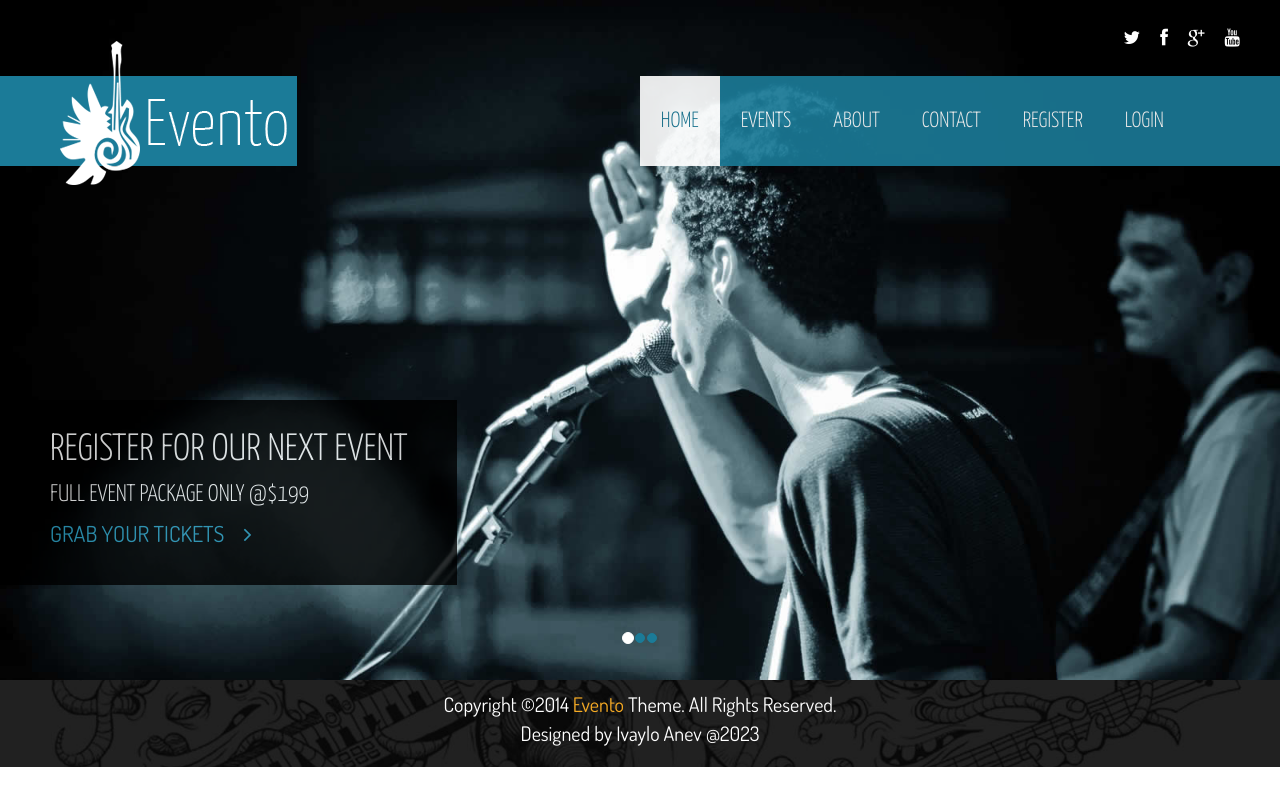
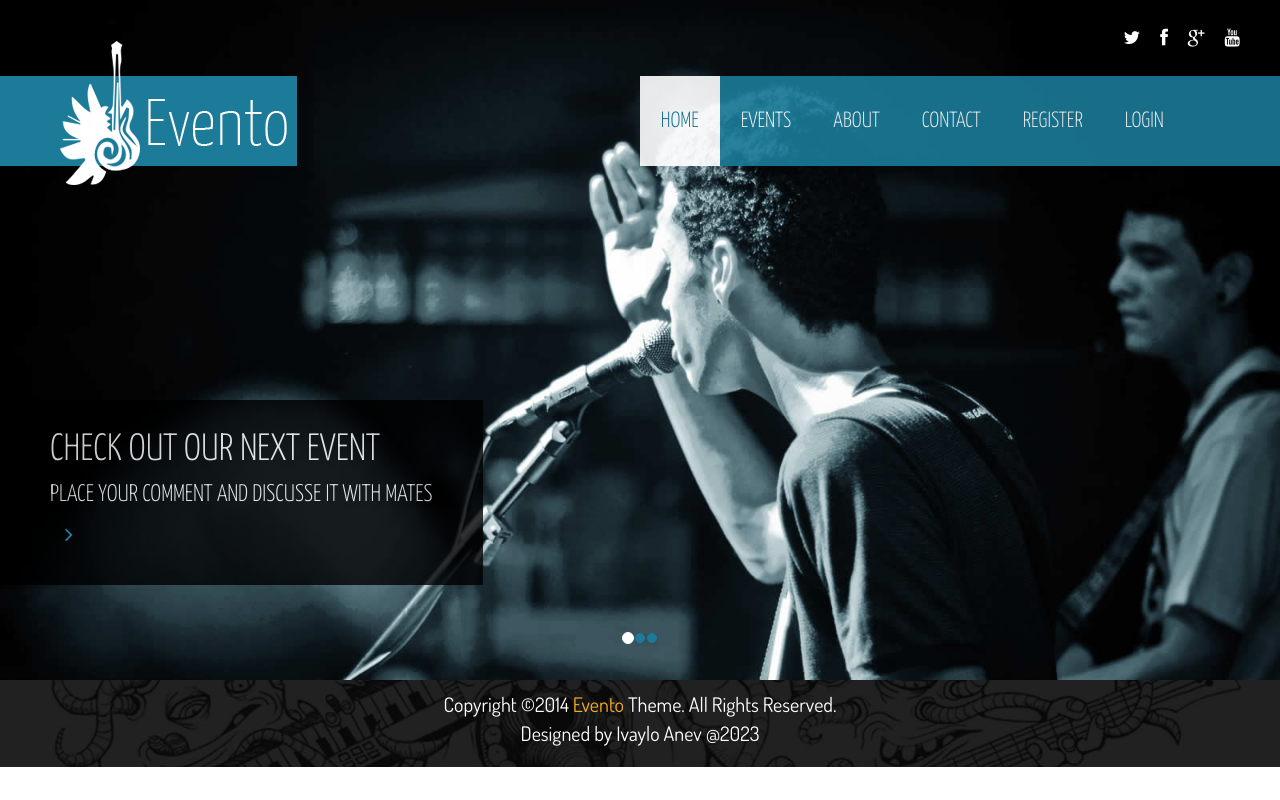
Before and after one commit to IvayloAnev/Evento-React-JS-Project, a React (Create React App) app: page / in a window 1280 px wide. Built offline with nearby package versions, Linux system fonts and the light colour scheme; no server answers.

Commit message:
update Home page

```diff
--- a/src/Componets/Home.js
+++ b/src/Componets/Home.js
@@ -16,10 +16,10 @@ export default function Home(){
               alt="slider"
             />
             <div className="carousel-caption">
-              <h2>register for our next event </h2>
-              <h4>full event package only @$199</h4>
-              <a href="#contact">
-                GRAB YOUR TICKETS <i className="fa fa-angle-right" />
+              <h2>Check out our next event </h2>
+              <h4>Place your comment and discusse it with mates</h4>
+              <a href="/events">
+                 <i className="fa fa-angle-right" />
               </a>
             </div>
           </div>
```
